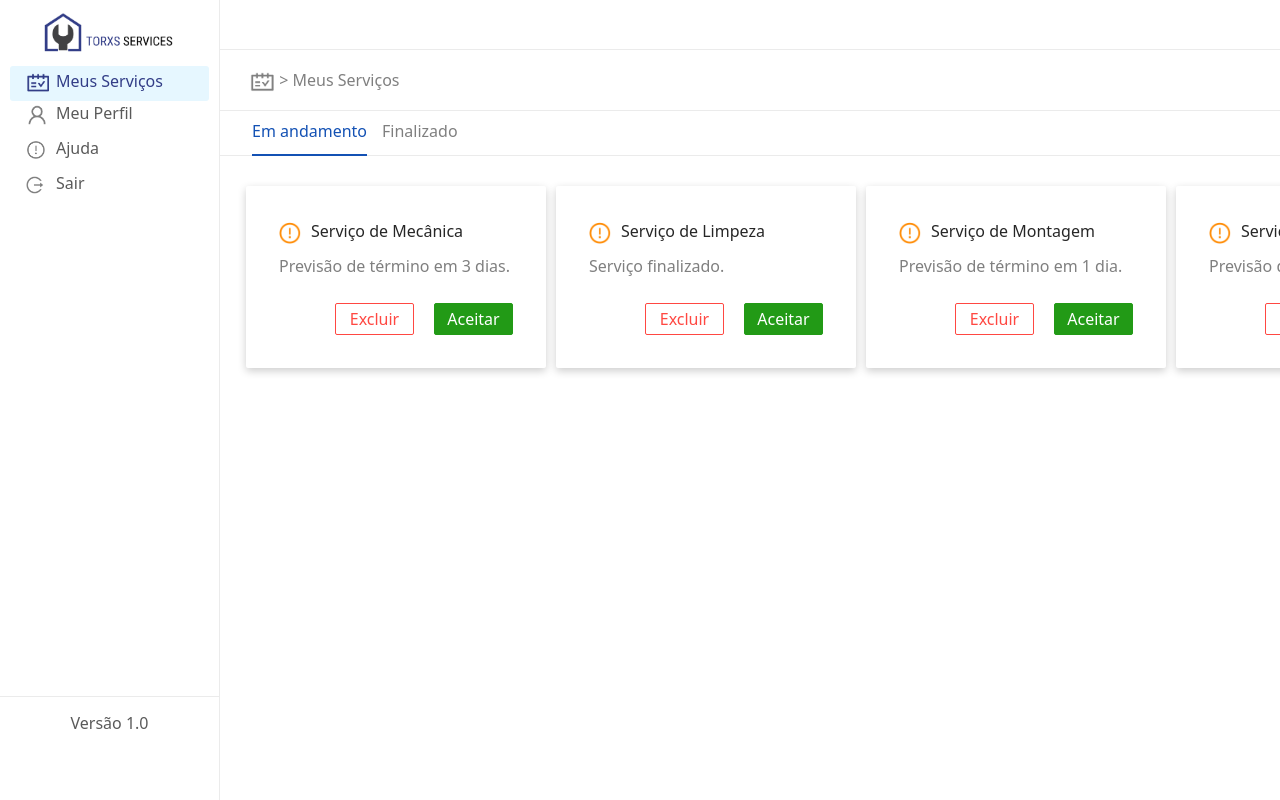
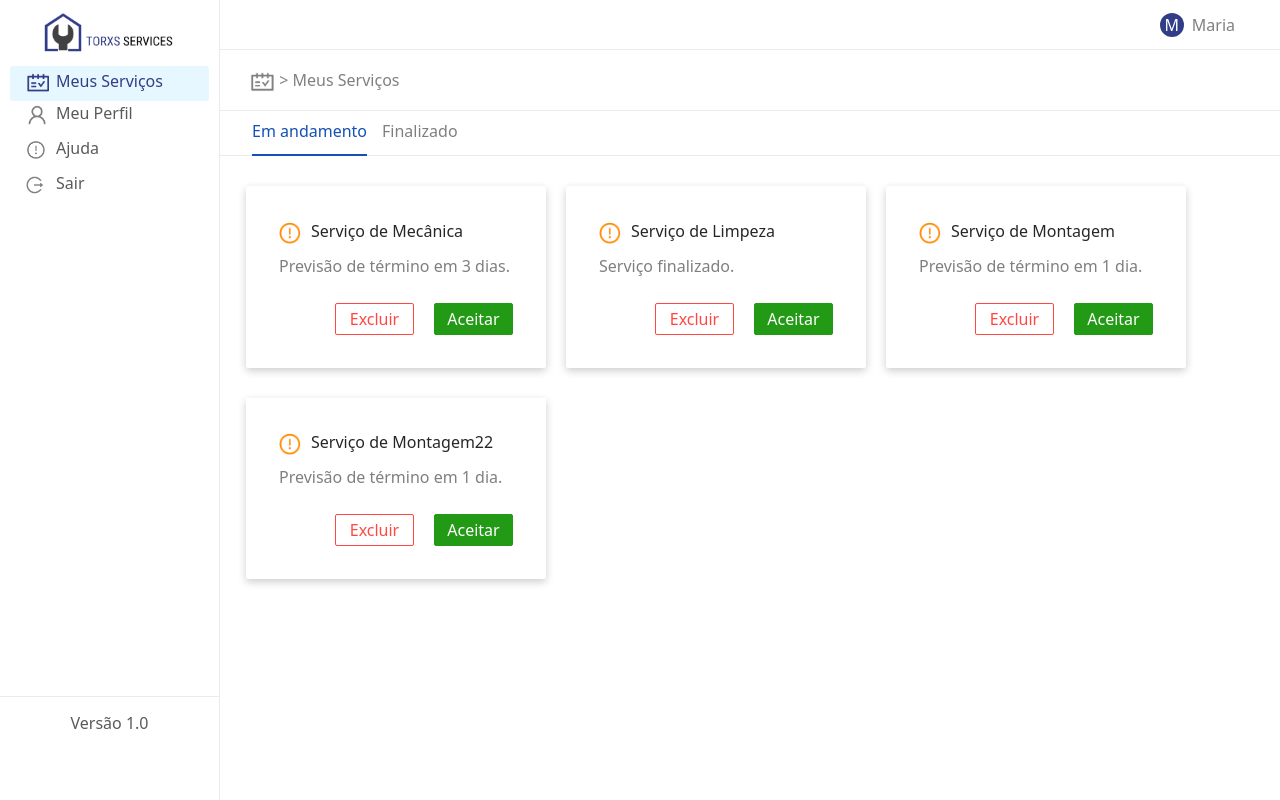
Before and after one commit to SnowGray24/DomesticGeneralServices, a React (Create React App) app: page /MeusServicos in a window 1280 px wide. Built offline with nearby package versions, Linux system fonts and the light colour scheme.

Commit message:
DDefinido display grid para o container dos cards de serviços solicitados

```diff
--- a/src/components/CardServicoPrestador.js
+++ b/src/components/CardServicoPrestador.js
@@ -52,7 +52,7 @@ function CardServicoPrestador () {
     }
 
     return (
-        <div className="ContainerSolicitacoes">
+        <div className="ContainerSolicitacoes" style={{display: 'grid', gridTemplateColumns: '300px 300px 300px', gridGap: '20px'}}>
             {
             services.map((item, index)=>(
                 <div id={item.id} key={index} className="containerCard" style={{marginLeft: '10px', borderRadius: '2px', width: '300px', boxShadow: '0px 3px 9px rgba(0,0,0,0.2)', padding: '33px', marginBottom: '10px'}}>
```
